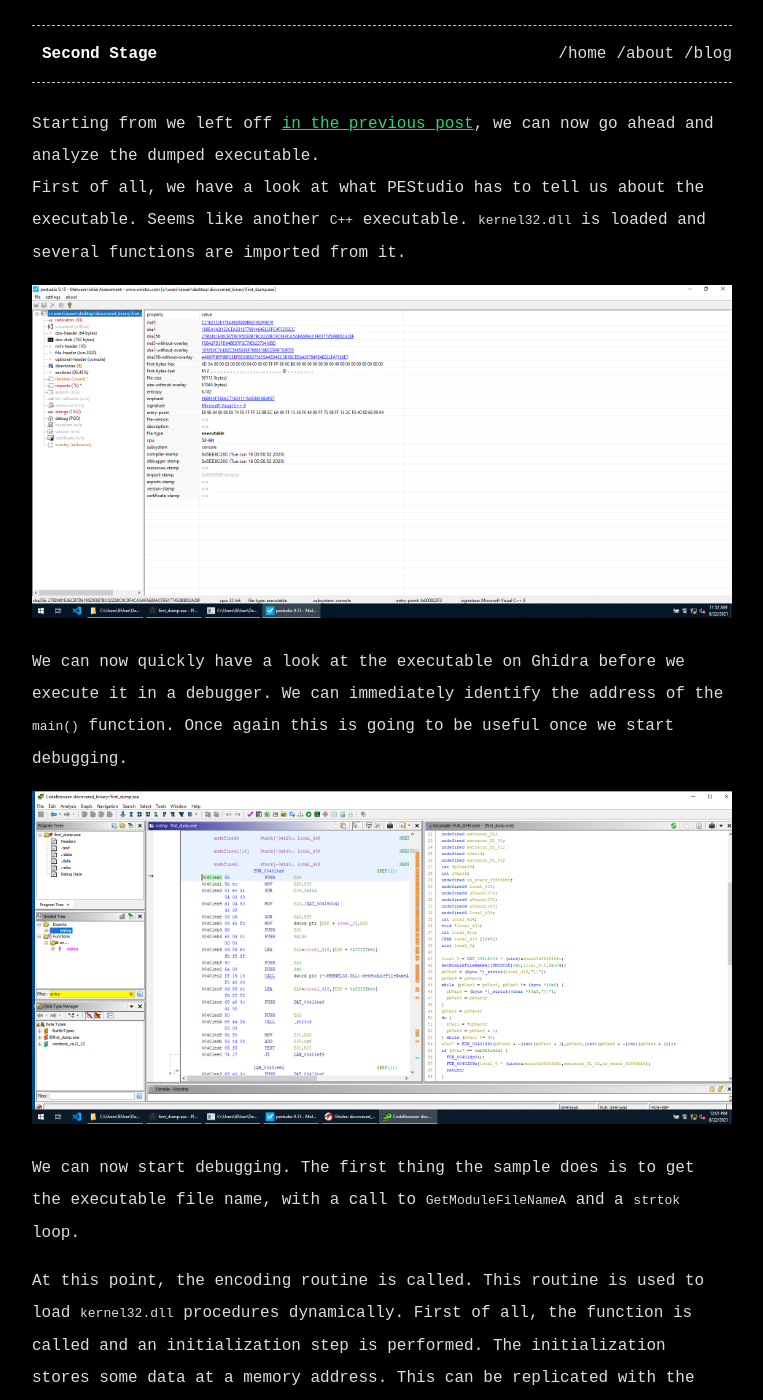
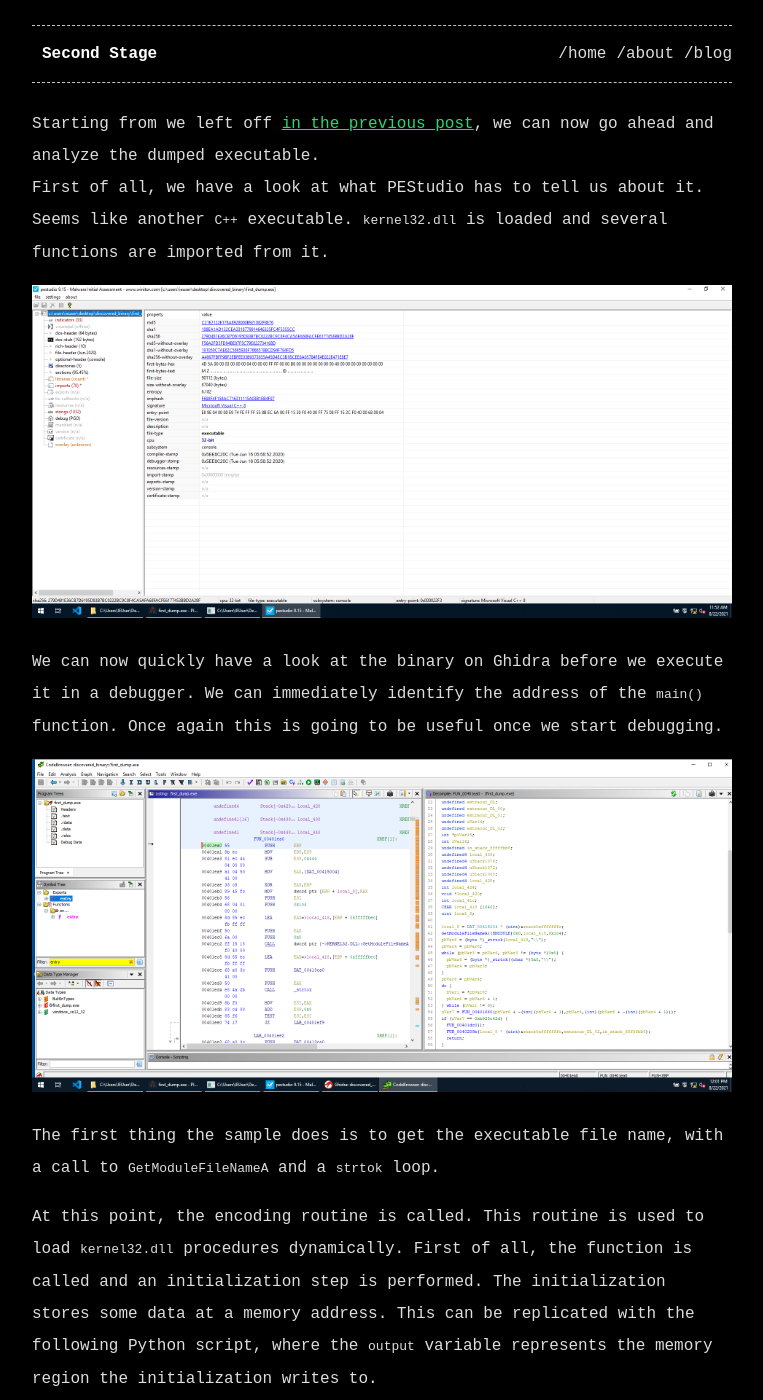
Before and after one commit to giacomo270197/giacomo270197.github.io, a Jekyll site: the page built from assets/posts/Zero2Automated/SecondStage.md, in a window 1280 px wide and 1400 px high. Shown: the whole window, without its empty margins (258-1021 px from the left). Built offline with Jekyll 4.4.1, drawn with Linux system fonts in a browser that asks for light colours; our own code applies the rules of GitHub Pages for plain Markdown files; some of the changed text lies outside the part shown.

Commit message:
Fix more

```diff
--- a/assets/posts/Zero2Automated/SecondStage.md
+++ b/assets/posts/Zero2Automated/SecondStage.md
@@ -5,15 +5,15 @@ permalink_name: SecondStage
 ---
 
 Starting from we left off [in the previous post](/posts/Zero2Automated/SecondStage), we can now go ahead and analyze the dumped executable.
-First of all, we have a look at what PEStudio has to tell us about the executable. Seems like another `C++` executable. `kernel32.dll` is loaded and several functions are imported from it.
+First of all, we have a look at what PEStudio has to tell us about it. Seems like another `C++` executable. `kernel32.dll` is loaded and several functions are imported from it.
 
 <a href="/assets/images/Zero2Automated/ss1.png"><img src="/assets/images/Zero2Automated/ss1.png" margin="0 250px 0" width="100%"/></a>
 
-We can now quickly have a look at the executable on Ghidra before we execute it in a debugger. We can immediately identify the address of the `main()` function. Once again this is going to be useful once we start debugging.
+We can now quickly have a look at the binary on Ghidra before we execute it in a debugger. We can immediately identify the address of the `main()` function. Once again this is going to be useful once we start debugging.
 
 <a href="/assets/images/Zero2Automated/ss2.png"><img src="/assets/images/Zero2Automated/ss2.png" margin="0 250px 0" width="100%"/></a>
 
-We can now start debugging. The first thing the sample does is to get the executable file name, with a call to `GetModuleFileNameA` and a `strtok` loop.
+The first thing the sample does is to get the executable file name, with a call to `GetModuleFileNameA` and a `strtok` loop.
 
 At this point, the encoding routine is called. This routine is used to load `kernel32.dll` procedures dynamically. First of all, the function is called and an initialization step is performed. The initialization stores some data at a memory address. This can be replicated with the following Python script, where the `output` variable represents the memory region the initialization writes to.
 
```
Also changed, not shown: other parts of assets/posts/Zero2Automated/SecondStage.md (+1 -1 lines).
